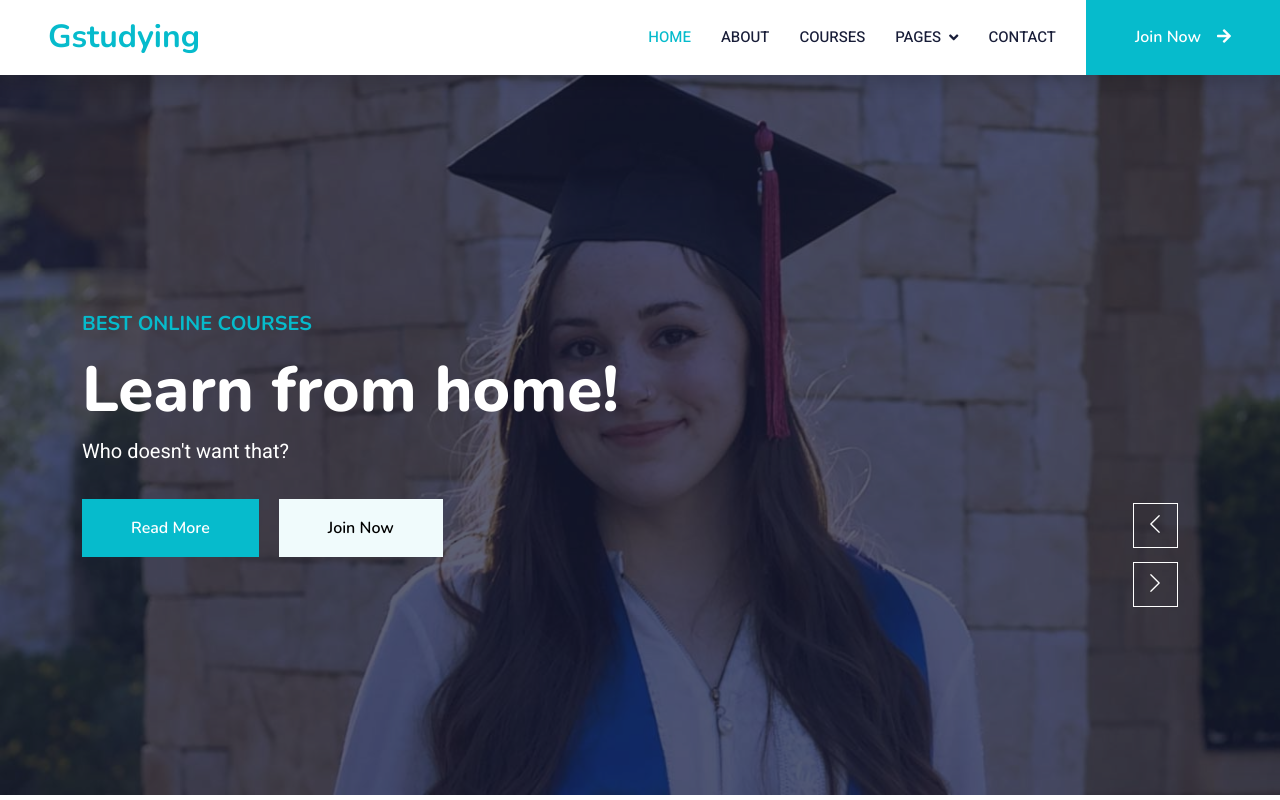
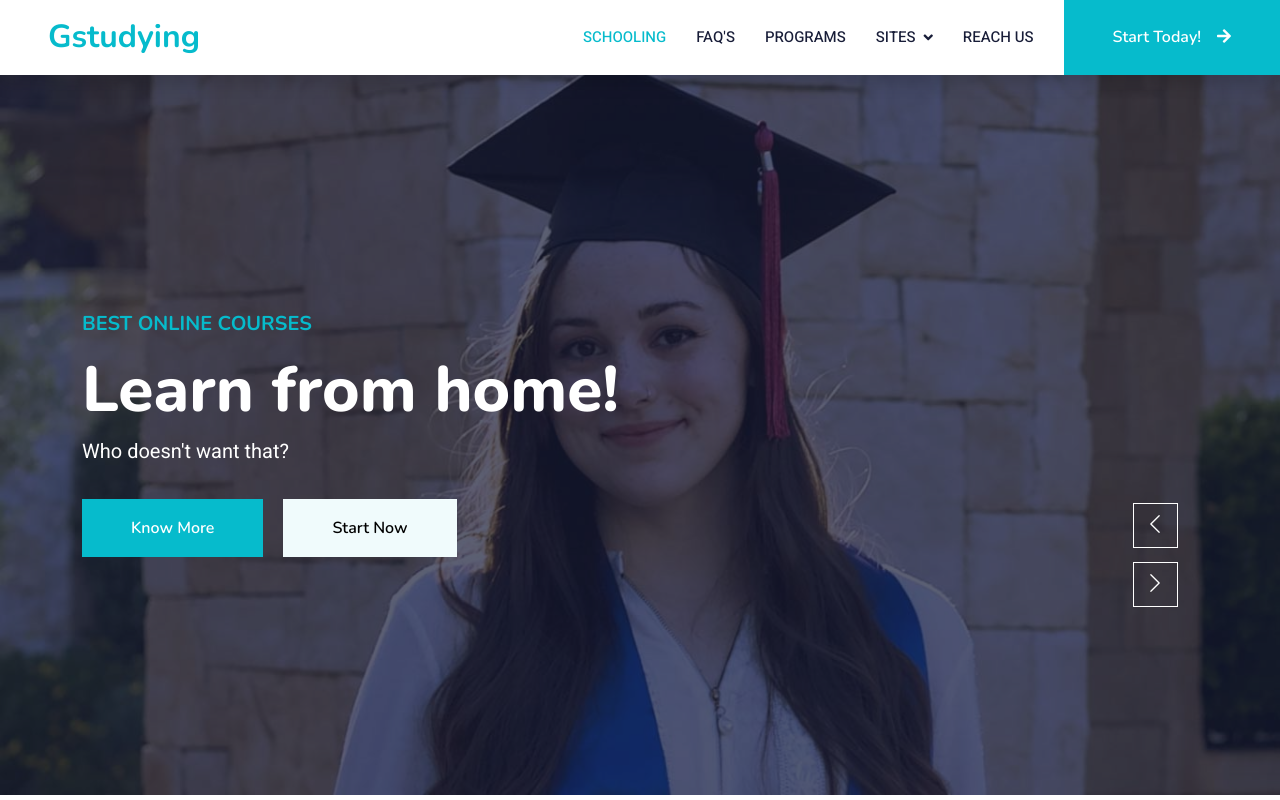
Before and after one commit to PreetpalDhaliwal/cpnt-201-a2-gstudying, a plain HTML site: page index.html in a window 1280 px wide. Shown: the top 800 px of the page. Drawn offline with nearby package versions, Linux system fonts and the light colour scheme; grey boxes are pictures that could not be loaded.

Commit message:
Commit 4

```diff
--- a/index.html
+++ b/index.html
@@ -51,20 +51,20 @@
         </button>
         <div class="collapse navbar-collapse" id="navbarCollapse">
             <div class="navbar-nav ms-auto p-4 p-lg-0">
-                <a href="index.html" class="nav-item nav-link active">Home</a>
-                <a href="about.html" class="nav-item nav-link">About</a>
-                <a href="courses.html" class="nav-item nav-link">Courses</a>
+                <a href="index.html" class="nav-item nav-link active">Schooling</a>
+                <a href="about.html" class="nav-item nav-link">FAQ's</a>
+                <a href="courses.html" class="nav-item nav-link">Programs</a>
                 <div class="nav-item dropdown">
-                    <a href="#" class="nav-link dropdown-toggle" data-bs-toggle="dropdown">Pages</a>
+                    <a href="#" class="nav-link dropdown-toggle" data-bs-toggle="dropdown">Sites</a>
                     <div class="dropdown-menu fade-down m-0">
-                        <a href="team.html" class="dropdown-item">Our Team</a>
+                        <a href="team.html" class="dropdown-item">Proff</a>
                         <a href="testimonial.html" class="dropdown-item">Testimonial</a>
                         <a href="404.html" class="dropdown-item">404 Page</a>
                     </div>
                 </div>
-                <a href="contact.html" class="nav-item nav-link">Contact</a>
+                <a href="contact.html" class="nav-item nav-link">Reach Us</a>
             </div>
-            <a href="" class="btn btn-primary py-4 px-lg-5 d-none d-lg-block">Join Now<i class="fa fa-arrow-right ms-3"></i></a>
+            <a href="" class="btn btn-primary py-4 px-lg-5 d-none d-lg-block">Start Today!<i class="fa fa-arrow-right ms-3"></i></a>
         </div>
     </nav>
     <!-- Navbar End -->
@@ -82,8 +82,8 @@
                                 <h5 class="text-primary text-uppercase mb-3 animated slideInDown">Best choice for your future.</h5>
                                 <h1 class="display-3 text-white animated slideInDown">#1 Learning Platform</h1>
                                 <p class="fs-5 text-white mb-4 pb-2">Get educated with the best!</p>
-                                <a href="" class="btn btn-primary py-md-3 px-md-5 me-3 animated slideInLeft">Read More</a>
-                                <a href="" class="btn btn-light py-md-3 px-md-5 animated slideInRight">Join Now</a>
+                                <a href="" class="btn btn-primary py-md-3 px-md-5 me-3 animated slideInLeft">Know More</a>
+                                <a href="" class="btn btn-light py-md-3 px-md-5 animated slideInRight">Start Now</a>
                             </div>
                         </div>
                     </div>
@@ -98,8 +98,8 @@
                                 <h5 class="text-primary text-uppercase mb-3 animated slideInDown">Best Online Courses</h5>
                                 <h1 class="display-3 text-white animated slideInDown">Learn from home!</h1>
                                 <p class="fs-5 text-white mb-4 pb-2">Who doesn't want that?</p>
-                                <a href="" class="btn btn-primary py-md-3 px-md-5 me-3 animated slideInLeft">Read More</a>
-                                <a href="" class="btn btn-light py-md-3 px-md-5 animated slideInRight">Join Now</a>
+                                <a href="" class="btn btn-primary py-md-3 px-md-5 me-3 animated slideInLeft">Know More</a>
+                                <a href="" class="btn btn-light py-md-3 px-md-5 animated slideInRight">Start Now</a>
                             </div>
                         </div>
                     </div>
```
